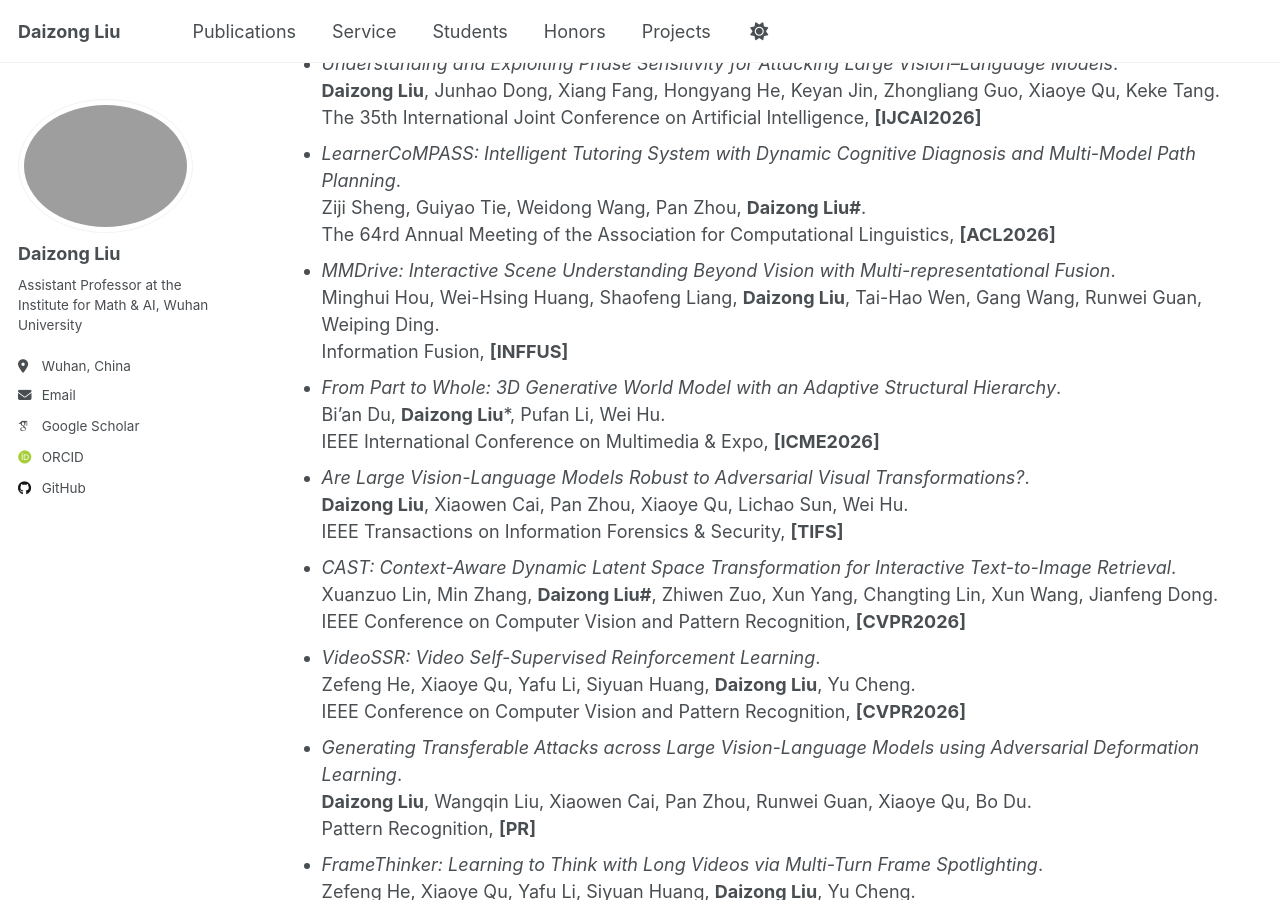
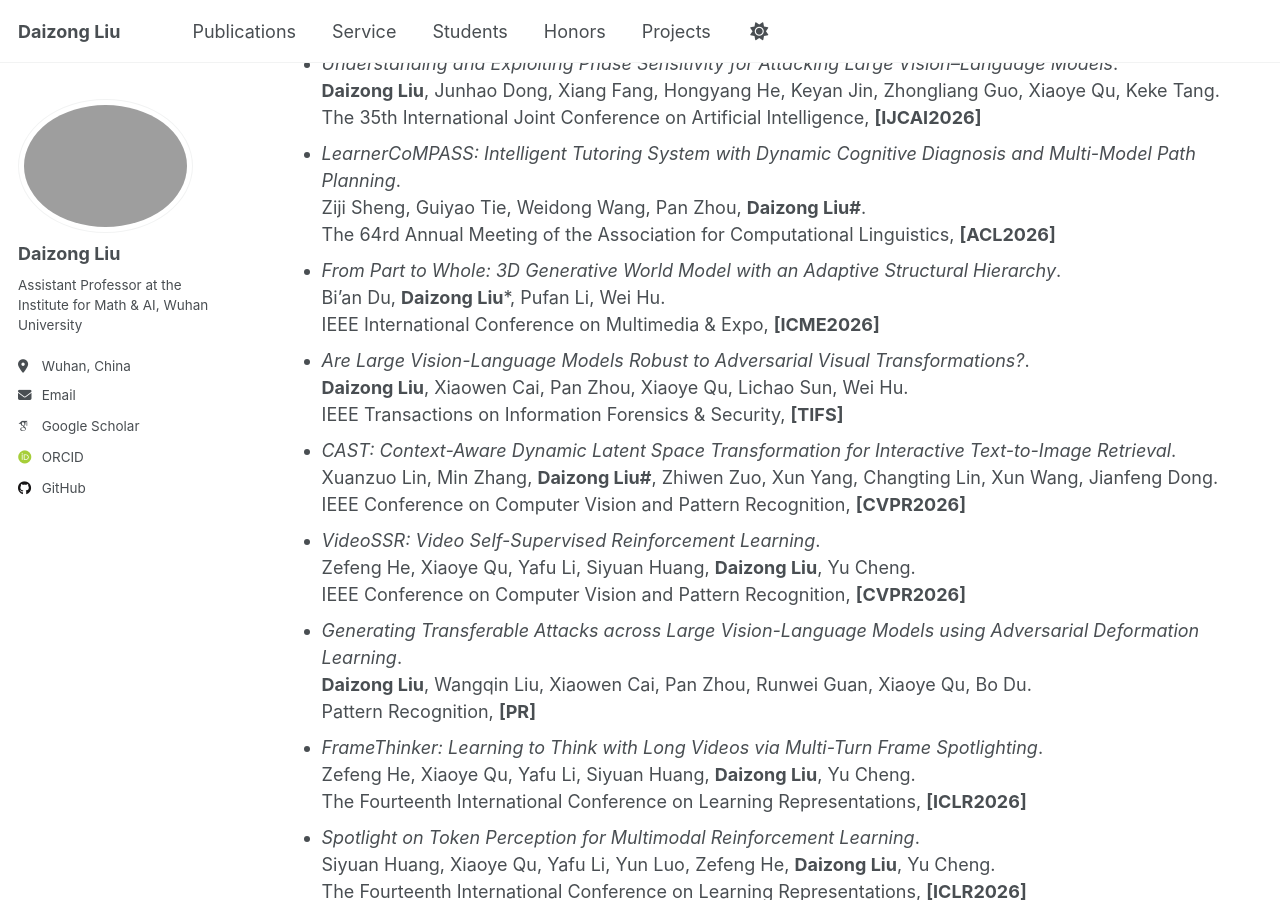
Before and after one commit to liudaizong/liudaizong.github.io, a Jekyll site: the page built from _pages/publications.md, in a window 1280 px wide and 900 px high, scrolled down 1400 px. Built offline with Jekyll 4.4.1, drawn with Linux system fonts in a browser that asks for light colours; some web fonts are replaced.

Commit message:
Update publications.md

```diff
--- a/_pages/publications.md
+++ b/_pages/publications.md
@@ -21,7 +21,6 @@ author_profile: true
 * *Attacking Gray-Box Large Vision-Language Models with Adaptive SVD-Structured Adversarial Alignment*.<br/> **Daizong Liu**, Xiaowen Cai, Junhao Dong, Zhongliang Guo, Xiaoye Qu, Runwei Guan, Xiang Fang, Dengpan Ye.<br/> The Forty-Third International Conference on Machine Learning, **[ICML2026]**
 * *Understanding and Exploiting Phase Sensitivity for Attacking Large Vision–Language Models*.<br/> **Daizong Liu**, Junhao Dong, Xiang Fang, Hongyang He, Keyan Jin, Zhongliang Guo, Xiaoye Qu, Keke Tang.<br/> The 35th International Joint Conference on Artificial Intelligence, **[IJCAI2026]**
 * *LearnerCoMPASS: Intelligent Tutoring System with Dynamic Cognitive Diagnosis and Multi-Model Path Planning*.<br/> Ziji Sheng, Guiyao Tie, Weidong Wang, Pan Zhou, **Daizong Liu#**.<br/> The 64rd Annual Meeting of the Association for Computational Linguistics, **[ACL2026]**
-* *MMDrive: Interactive Scene Understanding Beyond Vision with Multi-representational Fusion*.<br/> Minghui Hou, Wei-Hsing Huang, Shaofeng Liang, **Daizong Liu**, Tai-Hao Wen, Gang Wang, Runwei Guan, Weiping Ding.<br/> Information Fusion, **[INFFUS]**
 * *From Part to Whole: 3D Generative World Model with an Adaptive Structural Hierarchy*.<br/> Bi'an Du, **Daizong Liu***, Pufan Li, Wei Hu.<br/> IEEE International Conference on Multimedia & Expo, **[ICME2026]**
 * *Are Large Vision-Language Models Robust to Adversarial Visual Transformations?*.<br/> **Daizong Liu**, Xiaowen Cai, Pan Zhou, Xiaoye Qu, Lichao Sun, Wei Hu.<br/> IEEE Transactions on Information Forensics & Security, **[TIFS]**
 * *CAST: Context-Aware Dynamic Latent Space Transformation for Interactive Text-to-Image Retrieval*.<br/> Xuanzuo Lin, Min Zhang, **Daizong Liu#**, Zhiwen Zuo, Xun Yang, Changting Lin, Xun Wang, Jianfeng Dong.<br/> IEEE Conference on Computer Vision and Pattern Recognition, **[CVPR2026]**
```
